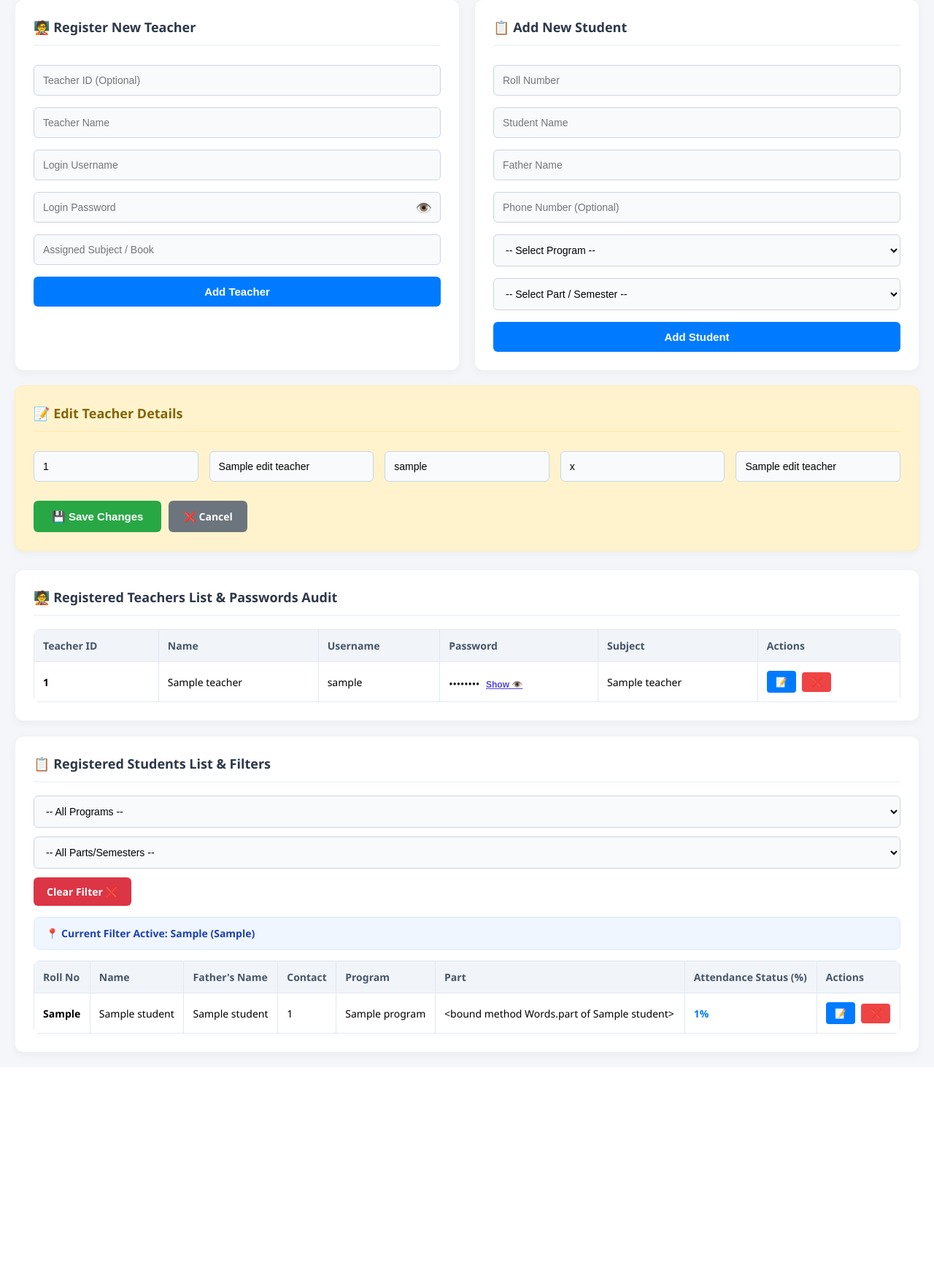
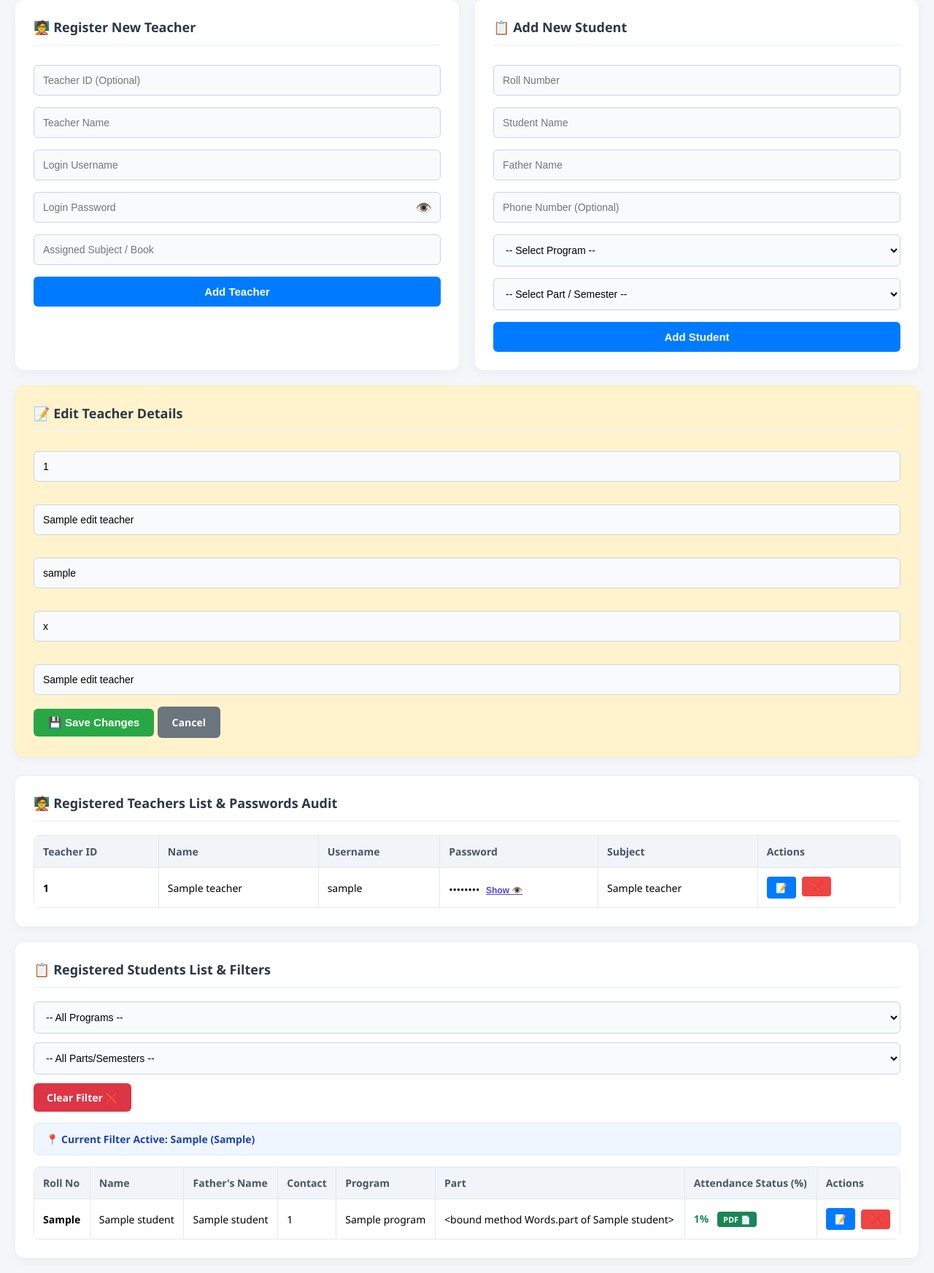
Before and after one commit to rajpootsab438r-jpg/College_Attendance_App, a Flask app: template templates/admin.html in a window 1280 px wide. Shown: the part 470-2214 px from the top of the page at 73% size. Before the commit the page ends 1921 px from the top, so only its background shows below. Run offline with Flask 3, Linux system fonts and the light colour scheme; the template is opened without the code that fills it: most values are stand-ins (such as "Sample title", 1, 10 or a date in 2020); some libraries are stand-ins or nearby versions.

Commit message:
Deploy instant auto load filtering engine with single student pdf report transcript logs

```diff
--- a/app.py
+++ b/app.py
@@ -503,6 +503,85 @@ def quick_attendance():
 def logout():
     session.clear()
     return redirect(url_for('welcome'))
+# 📄 DYNAMIC STUDENT REPORT GENERATOR ENGINE (Admin Custom Feature)
+@app.route('/admin/download_student_report/<int:student_id>')
+def download_student_report(student_id):
+    if 'role' not in session or session['role'] != 'admin': return redirect(url_for('welcome'))
+    college_id = session.get('user_id')
+
+    conn = get_db_connection()
+    cursor = conn.cursor(cursor_factory=DictCursor)
+
+    # 1. Student details fetch karein
+    cursor.execute('SELECT * FROM students WHERE id = %s AND college_id = %s', (student_id, college_id))
+    student = cursor.fetchone()
+    if not student:
+        conn.close()
+        return "<h3>Student record not found!</h3>", 404
+
+    roll = student['roll_no']
+
+    # 2. Total logging record match statistics fetch karein
+    cursor.execute('SELECT COUNT(*) as cnt FROM attendance WHERE student_roll = %s AND college_id = %s', (roll, college_id))
+    total_days = cursor.fetchone()['cnt']
+    cursor.execute('SELECT COUNT(*) as cnt FROM attendance WHERE student_roll = %s AND status = \'Present\' AND college_id = %s', (roll, college_id))
+    present_days = cursor.fetchone()['cnt']
+    percentage = round((present_days / total_days) * 100, 1) if total_days > 0 else 0.0
+
+    # 3. Day-by-day and Period-by-period details logs matrix load karein
+    cursor.execute('SELECT attendance_date, period_no, status, marked_by FROM attendance WHERE student_roll = %s AND college_id = %s ORDER BY attendance_date DESC, period_no ASC', (roll, college_id))
+    records = cursor.fetchall()
+    conn.close()
+
+    # 🎨 Build HTML Template that translates directly into browser view layout printables
+    rows_html = "".join([f"<tr><td style='border:1px solid #dee2e6;padding:10px;'>{r['attendance_date']}</td><td style='border:1px solid #dee2e6;padding:10px;text-align:center;'>Period {r['period_no']}</td><td style='border:1px solid #dee2e6;padding:10px;font-weight:bold;color:{'#198754' if r['status']=='Present' else '#dc3545'};'>{r['status']}</td><td style='border:1px solid #dee2e6;padding:10px;'>{r['marked_by']}</td></tr>" for r in records])
+
+    if not records:
+        rows_html = "<tr><td colspan='4' style='text-align:center;padding:20px;color:#6c757d;'>No attendance history logged yet for this dynamic student profile.</td></tr>"
+
+    html_report = f"""
+    <html>
+    <head>
+        <title>Report_{roll}</title>
+        <style>
+            body {{ font-family: 'Segoe UI', Arial, sans-serif; padding: 30px; color: #333; }}
+            .report-header {{ border-bottom: 3px solid #198754; padding-bottom: 15px; margin-bottom: 25px; }}
+            .student-info {{ background: #f8fafc; padding: 15px; border-radius: 8px; border: 1px solid #e2e8f0; margin-bottom: 25px; display: flex; flex-wrap: wrap; gap: 20px; }}
+            .info-item {{ flex: 1; min-width: 200px; font-size: 14px; }}
+            table {{ width: 100%; border-collapse: collapse; margin-top: 15px; }}
+            th {{ background-color: #198754 !important; color: white !important; font-weight: bold; border: 1px solid #198754; padding: 12px; text-align: left; }}
+            .badge-pct {{ background: #198754; color: white; padding: 4px 10px; border-radius: 20px; font-weight: bold; }}
+        </style>
+    </head>
+    <body onload="window.print()">
+        <div class="report-header">
+            <h2 style="margin:0;color:#198754;">📊 ÇUKUR EDUCATIONAL MATRIX LOGS</h2>
+            <p style="margin:5px 0 0 0;color:#666;font-size:13px;">Official Dynamic Attendance Ledger Report Sheets</p>
+        </div>
+        <div class="student-info">
+            <div class="info-item"><b>Student Name:</b> {student['student_name']}</div>
+            <div class="info-item"><b>Father Name:</b> {student['father_name']}</div>
+            <div class="info-item"><b>Roll Number:</b> {roll}</div>
+            <div class="info-item"><b>Class Program:</b> {student['program']} ({student['part']})</div>
+            <div class="info-item"><b>Total Slots Checked:</b> {total_days}</div>
+            <div class="info-item"><b>Attendance Ratio:</b> <span class="badge-pct">{percentage}%</span></div>
+        </div>
+        <h3>📋 Step-by-Step Historical Attendance Breakdown</h3>
+        <table>
+            <thead>
+                <tr><th>Logged Date</th><th>Lecture Slot</th><th>Status Profile</th><th>Marked By (Faculty)</th></tr>
+            </thead>
+            <tbody>
+                {rows_html}
+            </tbody>
+        </table>
+        <div style="margin-top:50px;text-align:center;font-size:12px;color:#999;border-top:1px dashed #ccc;padding-top:10px;">
+            This is an authentic verified computer-generated transcript statement securely backed by Neon PostgreSQL Cloud Engine. AI responses may include mistakes.
+        </div>
+    </body>
+    </html>
+    """
+    return html_report
 
 application = app
 
--- a/templates/admin.html
+++ b/templates/admin.html
@@ -225,77 +194,61 @@
 </div>
 {% if edit_teacher %}
 <div class="card full-width" style="background: #fff3cd; border: 1px solid #ffeeba; margin-bottom: 25px; margin-top: 20px;">
-    <h3 style="color: #856404; border-bottom-color: #ffeeba;">📝 {% if current_lang == 'ur' %}ٹیچر کی تفصیلات ایڈٹ کریں{% else %}Edit Teacher Details{% endif %}</h3>
+    <h3>📝 Edit Teacher Details</h3>
     <form method="POST" action="/admin/dashboard">
         <input type="hidden" name="action" value="edit_teacher_admin">
         <input type="hidden" name="id" value="{{ edit_teacher.id }}">
         <div style="display: flex; gap: 15px; flex-wrap: wrap;">
-            <div style="flex: 1; min-width: 200px;"><input type="text" name="teacher_id" value="{{ edit_teacher.teacher_id }}" placeholder="Teacher ID" required></div>
-            <div style="flex: 1; min-width: 200px;"><input type="text" name="name" value="{{ edit_teacher.name }}" placeholder="Teacher Name" required></div>
-            <div style="flex: 1; min-width: 200px;"><input type="text" name="username" value="{{ edit_teacher.username }}" placeholder="Username" required></div>
-            <div style="flex: 1; min-width: 200px;"><input type="text" name="password" value="{{ edit_teacher.password }}" placeholder="Password" required></div>
-            <div style="flex: 1; min-width: 200px;"><input type="text" name="subject" value="{{ edit_teacher.subject }}" placeholder="Subject/Book" required></div>
+            <input type="text" name="teacher_id" value="{{ edit_teacher.teacher_id }}" required>
+            <input type="text" name="name" value="{{ edit_teacher.name }}" required>
+            <input type="text" name="username" value="{{ edit_teacher.username }}" required>
+            <input type="text" name="password" value="{{ edit_teacher.password }}" required>
+            <input type="text" name="subject" value="{{ edit_teacher.subject }}" required>
         </div>
-        <div style="display: flex; gap: 10px; margin-top: 10px;">
-            <button type="submit" class="btn-success" style="width: auto; padding: 10px 25px;">💾 {% if current_lang == 'ur' %}تفصیلات محفوظ کریں{% else %}Save Changes{% endif %}</button>
-            <a href="/admin/dashboard" style="background: #6c757d; color: white; padding: 12px 20px; border-radius: 6px; text-decoration: none; font-weight: bold; font-size: 14px; display: inline-block; margin-top: 8px;">❌ {% if current_lang == 'ur' %}کنسل کریں{% else %}Cancel{% endif %}</a>
-        </div>
+        <button type="submit" class="btn-success" style="width:auto; padding:10px 20px;">💾 Save Changes</button>
+        <a href="/admin/dashboard" style="background:#6c757d; color:white; padding:12px 20px; border-radius:6px; text-decoration:none; font-weight:bold; font-size:14px; display:inline-block; margin-top:8px;">Cancel</a>
     </form>
 </div>
 {% elif edit_student %}
 <div class="card full-width" style="background: #fff3cd; border: 1px solid #ffeeba; margin-bottom: 25px; margin-top: 20px;">
-    <h3 style="color: #856404; border-bottom-color: #ffeeba;">📝 {% if current_lang == 'ur' %}طالب علم کا ریکارڈ ایڈٹ کریں{% else %}Edit Student Record{% endif %}</h3>
+    <h3>📝 Edit Student Record</h3>
     <form method="POST" action="/admin/dashboard">
         <input type="hidden" name="action" value="edit_student_admin">
         <input type="hidden" name="id" value="{{ edit_student.id }}">
         <div style="display: flex; gap: 15px; flex-wrap: wrap;">
-            <div style="flex: 1; min-width: 150px;"><input type="text" name="roll_no" value="{{ edit_student.roll_no }}" placeholder="Roll No" required></div>
-            <div style="flex: 1; min-width: 150px;"><input type="text" name="student_name" value="{{ edit_student.student_name }}" placeholder="Student Name" required></div>
-            <div style="flex: 1; min-width: 150px;"><input type="text" name="father_name" value="{{ edit_student.father_name }}" placeholder="Father Name" required></div>
-            <div style="flex: 1; min-width: 150px;"><input type="text" name="phone_number" value="{{ edit_student.phone_number }}" placeholder="Contact Number"></div>
-            <div style="flex: 1; min-width: 150px;"><input type="text" name="program" value="{{ edit_student.program }}" placeholder="Program" required></div>
-            <div style="flex: 1; min-width: 150px;"><input type="text" name="part" value="{{ edit_student.part }}" placeholder="Part/Semester" required></div>
+            <input type="text" name="roll_no" value="{{ edit_student.roll_no }}" required>
+            <input type="text" name="student_name" value="{{ edit_student.student_name }}" required>
+            <input type="text" name="father_name" value="{{ edit_student.father_name }}" required>
+            <input type="text" name="phone_number" value="{{ edit_student.phone_number }}">
+            <input type="text" name="program" value="{{ edit_student.program }}" required>
+            <input type="text" name="part" value="{{ edit_student.part }}" required>
         </div>
-        <div style="display: flex; gap: 10px; margin-top: 10px;">
-            <button type="submit" class="btn-success" style="width: auto; padding: 10px 25px;">💾 {% if current_lang == 'ur' %}تفصیلات محفوظ کریں{% else %}Save Changes{% endif %}</button>
-            <a href="/admin/dashboard" style="background: #6c757d; color: white; padding: 12px 20px; border-radius: 6px; text-decoration: none; font-weight: bold; font-size: 14px; display: inline-block; margin-top: 8px;">❌ {% if current_lang == 'ur' %}کنسل کریں{% else %}Cancel{% endif %}</a>
-        </div>
+        <button type="submit" class="btn-success" style="width:auto; padding:10px 20px;">💾 Save Changes</button>
+        <a href="/admin/dashboard" style="background:#6c757d; color:white; padding:12px 20px; border-radius:6px; text-decoration:none; font-weight:bold; font-size:14px; display:inline-block; margin-top:8px;">Cancel</a>
     </form>
 </div>
 {% endif %}
 
 <div class="card full-width" style="margin-top: 20px; overflow-x: auto;">
-    <h3>{% if current_lang == 'ur' %}🧑‍🏫 رجسٹرڈ اساتذہ کی لسٹ اور پاس ورڈ آڈٹ{% else %}🧑‍🏫 Registered Teachers List & Passwords Audit{% endif %}</h3>
+    <h3>🧑‍🏫 {% if current_lang == 'ur' %}رجسٹرڈ اساتذہ کی لسٹ اور پاس ورڈ آڈٹ{% else %}Registered Teachers List & Passwords Audit{% endif %}</h3>
     <table>
         <thead>
-            <tr>
-                <th>{% if current_lang == 'ur' %}ٹیچر آئی ڈی{% else %}Teacher ID{% endif %}</th>
-                <th>{% if current_lang == 'ur' %}نام{% else %}Name{% endif %}</th>
-                <th>{% if current_lang == 'ur' %}یوزر نیم{% else %}Username{% endif %}</th>
-                <th>{% if current_lang == 'ur' %}پاس ورڈ{% else %}Password{% endif %}</th>
-                <th>{% if current_lang == 'ur' %}مضمون / کتاب{% else %}Subject{% endif %}</th>
-                <th>{% if current_lang == 'ur' %}ایکشنز{% else %}Actions{% endif %}</th>
-            </tr>
+            <tr><th>Teacher ID</th><th>Name</th><th>Username</th><th>Password</th><th>Subject</th><th>Actions</th></tr>
         </thead>
         <tbody>
             {% for teacher in teachers %}
             <tr>
                 <td><b>{{ teacher.teacher_id if teacher.teacher_id else '-' }}</b></td>
-                <td>{{ teacher.name }}</td>
-                <td>{{ teacher.username }}</td>
+                <td>{{ teacher.name }}</td><td>{{ teacher.username }}</td>
                 <td>
                     <span id="pass-{{ teacher['id'] }}" data-pass="{{ teacher['password'] }}">••••••••</span>
                     <button type="button" id="btn-{{ teacher['id'] }}" class="view-pass-btn" onclick="togglePassword('{{ teacher['id'] }}')">Show 👁️</button>
                 </td>
                 <td>{{ teacher.subject if teacher.subject else '-' }}</td>
                 <td>
-                    <div style="display: flex; gap: 8px; align-items: center;">
-                        <a href="/admin/dashboard?edit_t={{ teacher['id'] }}" style="background: #007bff; color: white; padding: 6px 12px; border-radius: 4px; font-weight: bold; font-size: 13px; text-decoration: none; display: inline-block;">📝</a>
-                        <form method="POST" action="/admin/dashboard" style="display:inline; margin: 0;">
-                            <input type="hidden" name="action" value="delete_teacher">
-                            <input type="hidden" name="id" value="{{ teacher['id'] }}">
-                            <button type="submit" class="del-btn" onclick="return confirm('Delete Teacher?')">❌</button>
-                        </form>
+                    <div style="display: flex; gap: 8px;">
+                        <a href="/admin/dashboard?edit_t={{ teacher['id'] }}" style="background: #007bff; color: white; padding: 6px 12px; border-radius: 4px; font-weight: bold; font-size: 13px; text-decoration: none;">📝</a>
+                        <form method="POST" action="/admin/dashboard" style="margin:0;"><input type="hidden" name="action" value="delete_teacher"><input type="hidden" name="id" value="{{ teacher['id'] }}"><button type="submit" class="del-btn" onclick="return confirm('Delete Teacher?')">❌</button></form>
                     </div>
                 </td>
             </tr>
@@ -304,80 +257,46 @@
     </table>
 </div>
 <div class="card full-width" style="margin-top: 20px; overflow-x: auto;">
-    <h3>{% if current_lang == 'ur' %}📋 رجسٹرڈ طلباء کی لسٹ اور فلٹرز{% else %}📋 Registered Students List & Filters{% endif %}</h3>
+    <h3>📋 {% if current_lang == 'ur' %}رجسٹرڈ طلباء کی لسٹ اور فلٹرز{% else %}Registered Students List & Filters{% endif %}</h3>
 
-    <!-- ⚡ FIXED AUTO-SUBMIT: Har variable element drop-down selection click par instant onchange refresh map kiya hai -->
+    <!-- ⚡ FIXED AUTO-SUBMIT: Dropdowns select karte hi instant auto submit ho jaye ga (No Load Button) -->
     <form id="admin-filter-form" method="GET" action="/admin/dashboard" class="filter-form-bar">
         <select name="program" onchange="document.getElementById('admin-filter-form').submit()">
-            <option value="">{% if current_lang == 'ur' %}-- تمام پروگرامز --{% else %}-- All Programs --{% endif %}</option>
-            <option value="FA" {% if selected_program == 'FA' %}selected{% endif %}>FA</option>
-            <option value="FA IT" {% if selected_program == 'FA IT' %}selected{% endif %}>FA IT</option>
-            <option value="FSc" {% if selected_program == 'FSc' %}selected{% endif %}>FSc</option>
-            <option value="ICS" {% if selected_program == 'ICS' %}selected{% endif %}>ICS</option>
-            <option value="DIT" {% if selected_program == 'DIT' %}selected{% endif %}>DIT</option>
-            <option value="BS-CS" {% if selected_program == 'BS-CS' %}selected{% endif %}>BS-CS</option>
-            <option value="BS-IT" {% if selected_program == 'BS-IT' %}selected{% endif %}>BS-IT</option>
-            <option value="BS-Commerce" {% if selected_program == 'BS-Commerce' %}selected{% endif %}>BS Commerce</option>
-            <option value="BS-English" {% if selected_program == 'BS-English' %}selected{% endif %}>BS English</option>
-            <option value="I.Com" {% if selected_program == 'I.Com' %}selected{% endif %}>I.Com</option>
-            <option value="D.Com" {% if selected_program == 'D.Com' %}selected{% endif %}>D.Com</option>
+            <option value="">-- All Programs --</option>
+            <option value="FA" {% if selected_program == 'FA' %}selected{% endif %}>FA</option><option value="FA IT" {% if selected_program == 'FA IT' %}selected{% endif %}>FA IT</option><option value="FSc" {% if selected_program == 'FSc' %}selected{% endif %}>FSc</option><option value="ICS" {% if selected_program == 'ICS' %}selected{% endif %}>ICS</option><option value="DIT" {% if selected_program == 'DIT' %}selected{% endif %}>DIT</option><option value="BS-CS" {% if selected_program == 'BS-CS' %}selected{% endif %}>BS-CS</option><option value="BS-IT" {% if selected_program == 'BS-IT' %}selected{% endif %}>BS-IT</option><option value="BS-Commerce" {% if selected_program == 'BS-Commerce' %}selected{% endif %}>BS Commerce</option><option value="BS-English" {% if selected_program == 'BS-English' %}selected{% endif %}>BS English</option><option value="I.Com" {% if selected_program == 'I.Com' %}selected{% endif %}>I.Com</option><option value="D.Com" {% if selected_program == 'D.Com' %}selected{% endif %}>D.Com</option>
         </select>
         <select name="part" onchange="document.getElementById('admin-filter-form').submit()">
-            <option value="">{% if current_lang == 'ur' %}-- تمام پارٹس / سمسٹرز --{% else %}-- All Parts/Semesters --{% endif %}</option>
-            <option value="Part-1" {% if selected_part == 'Part-1' %}selected{% endif %}>Part-1</option>
-            <option value="Part-2" {% if selected_part == 'Part-2' %}selected{% endif %}>Part-2</option>
-            <option value="Semester-1" {% if selected_part == 'Semester-1' %}selected{% endif %}>Semester-1</option>
-            <option value="Semester-2" {% if selected_part == 'Semester-2' %}selected{% endif %}>Semester-2</option>
-            <option value="Semester-3" {% if selected_part == 'Semester-3' %}selected{% endif %}>Semester-3</option>
-            <option value="Semester-4" {% if selected_part == 'Semester-4' %}selected{% endif %}>Semester-4</option>
-            <option value="Semester-5" {% if selected_part == 'Semester-5' %}selected{% endif %}>Semester-5</option>
-            <option value="Semester-6" {% if selected_part == 'Semester-6' %}selected{% endif %}>Semester-6</option>
-            <option value="Semester-7" {% if selected_part == 'Semester-7' %}selected{% endif %}>Semester-7</option>
-            <option value="Semester-8" {% if selected_part == 'Semester-8' %}selected{% endif %}>Semester-8</option>
+            <option value="">-- All Parts/Semesters --</option>
+            <option value="Part-1" {% if selected_part == 'Part-1' %}selected{% endif %}>Part-1</option><option value="Part-2" {% if selected_part == 'Part-2' %}selected{% endif %}>Part-2</option><option value="Semester-1" {% if selected_part == 'Semester-1' %}selected{% endif %}>Semester-1</option><option value="Semester-2" {% if selected_part == 'Semester-2' %}selected{% endif %}>Semester-2</option><option value="Semester-3" {% if selected_part == 'Semester-3' %}selected{% endif %}>Semester-3</option><option value="Semester-4" {% if selected_part == 'Semester-4' %}selected{% endif %}>Semester-4</option><option value="Semester-5" {% if selected_part == 'Semester-5' %}selected{% endif %}>Semester-5</option><option value="Semester-6" {% if selected_part == 'Semester-6' %}selected{% endif %}>Semester-6</option><option value="Semester-7" {% if selected_part == 'Semester-7' %}selected{% endif %}>Semester-7</option><option value="Semester-8" {% if selected_part == 'Semester-8' %}selected{% endif %}>Semester-8</option>
         </select>
-
         {% if selected_program or selected_part %}
-            <a href="/admin/dashboard" style="background:#dc3545; color:white; padding:10px 18px; border-radius:6px; font-weight:bold; text-decoration:none; font-size:14px; display:inline-block;">{% if current_lang == 'ur' %}فلٹر صاف کریں ❌{% else %}Clear Filter ❌{% endif %}</a>
+            <a href="/admin/dashboard" style="background:#dc3545; color:white; padding:10px 18px; border-radius:6px; font-weight:bold; text-decoration:none; font-size:14px; display:inline-block;">Clear Filter ❌</a>
         {% endif %}
     </form>
 
     {% if selected_program or selected_part %}
-    <div class="info-bar">
-        {% if current_lang == 'ur' %}📍 فعال فلٹر: {{ selected_program }} ({{ selected_part }}){% else %}📍 Current Filter Active: {{ selected_program }} ({{ selected_part }}){% endif %}
-    </div>
+    <div class="info-bar">📍 Current Filter Active: {{ selected_program }} ({{ selected_part }})</div>
     {% endif %}
 
     <table>
         <thead>
-            <tr>
-                <th>{% if current_lang == 'ur' %}رول نمبر{% else %}Roll No{% endif %}</th>
-                <th>{% if current_lang == 'ur' %}نام{% else %}Name{% endif %}</th>
-                <th>{% if current_lang == 'ur' %}والد کا نام{% else %}Father's Name{% endif %}</th>
-                <th>{% if current_lang == 'ur' %}رابطہ{% else %}Contact{% endif %}</th>
-                <th>{% if current_lang == 'ur' %}پروگرام{% else %}Program{% endif %}</th>
-                <th>{% if current_lang == 'ur' %}سمسٹر{% else %}Part{% endif %}</th>
-                <th>{% if current_lang == 'ur' %}حاضری کا تناسب (%){% else %}Attendance Status (%){% endif %}</th>
-                <th>{% if current_lang == 'ur' %}ایکشنز{% else %}Actions{% endif %}</th>
-            </tr>
+            <tr><th>Roll No</th><th>Name</th><th>Father's Name</th><th>Contact</th><th>Program</th><th>Part</th><th>Attendance Status (%)</th><th>Actions</th></tr>
         </thead>
         <tbody>
             {% for student in students %}
             <tr>
                 <td><b>{{ student.roll_no }}</b></td>
-                <td>{{ student.student_name }}</td>
-                <td>{{ student.father_name }}</td>
-                <td>{{ student.phone_number if student.phone_number else '-' }}</td>
-                <td>{{ student.program }}</td>
-                <td>{{ student.part }}</td>
-                <td style="color: #007bff; font-weight: bold;">{{ student.percentage }}%</td>
+                <td>{{ student.student_name }}</td><td>{{ student.father_name }}</td><td>{{ student.phone_number if student.phone_number else '-' }}</td>
+                <td>{{ student.program }}</td><td>{{ student.part }}</td>
+                <!-- ⚡ FIXED NODE: Percentage Column embedded with targeted unique student PDF print utility engine -->
+                <td style="color: #198754; font-weight: bold;">
+                    {{ student.percentage }}%
+                    <a href="/admin/download_student_report/{{ student.id }}" target="_blank" style="margin-left:8px; background:#198754; color:white; padding:3px 8px; border-radius:4px; font-size:11px; text-decoration:none; display:inline-block;">PDF 📄</a>
+                </td>
                 <td>
                     <div style="display: flex; gap: 8px; align-items: center;">
                         <a href="/admin/dashboard?edit_s={{ student['id'] }}" style="background: #007bff; color: white; padding: 6px 12px; border-radius: 4px; font-weight: bold; font-size: 13px; text-decoration: none; display: inline-block;">📝</a>
-                        <form method="POST" action="/admin/dashboard" style="display:inline; margin: 0;">
-                            <input type="hidden" name="action" value="delete_student">
-                            <input type="hidden" name="id" value="{{ student['id'] }}">
-                            <button type="submit" class="del-btn" onclick="return confirm('Delete Student?')">❌</button>
-                        </form>
+                        <form method="POST" action="/admin/dashboard" style="display:inline; margin: 0;"><input type="hidden" name="action" value="delete_student"><input type="hidden" name="id" value="{{ student['id'] }}"><button type="submit" class="del-btn" onclick="return confirm('Delete Student?')">❌</button></form>
                     </div>
                 </td>
             </tr>
```
Also changed, not shown: other parts of templates/admin.html (+4 -35 lines).
